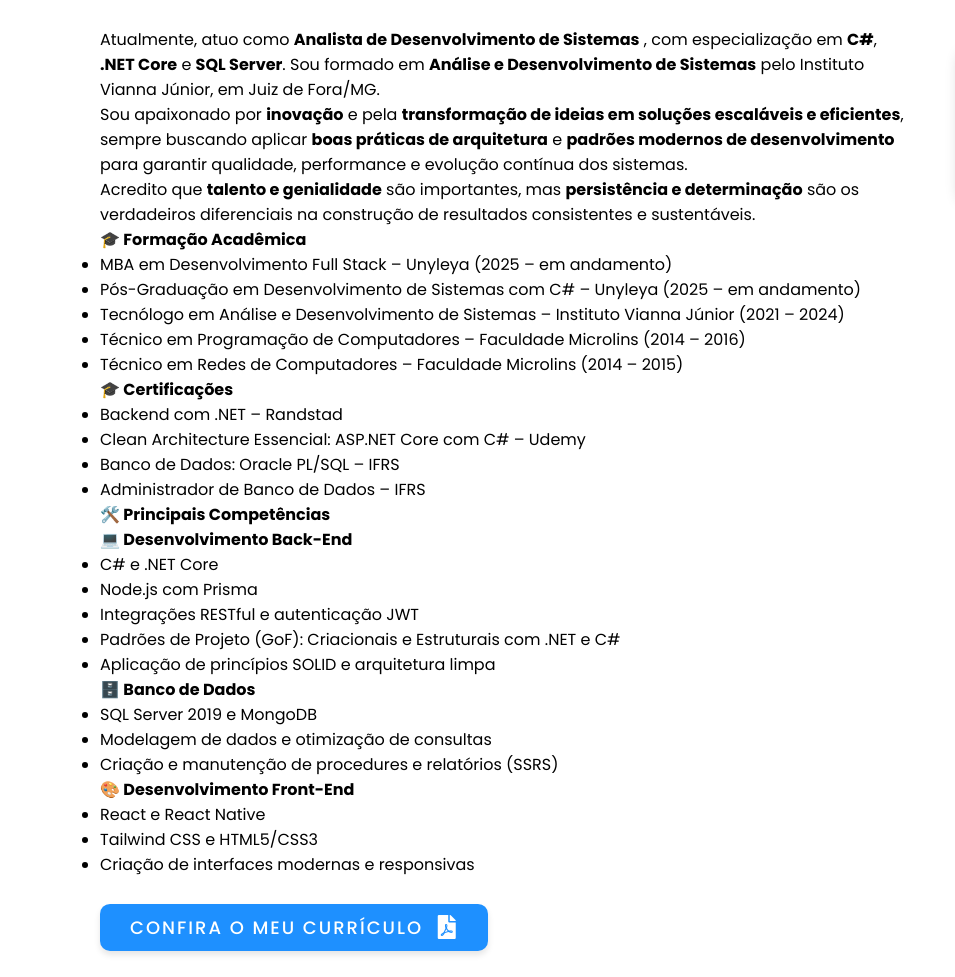
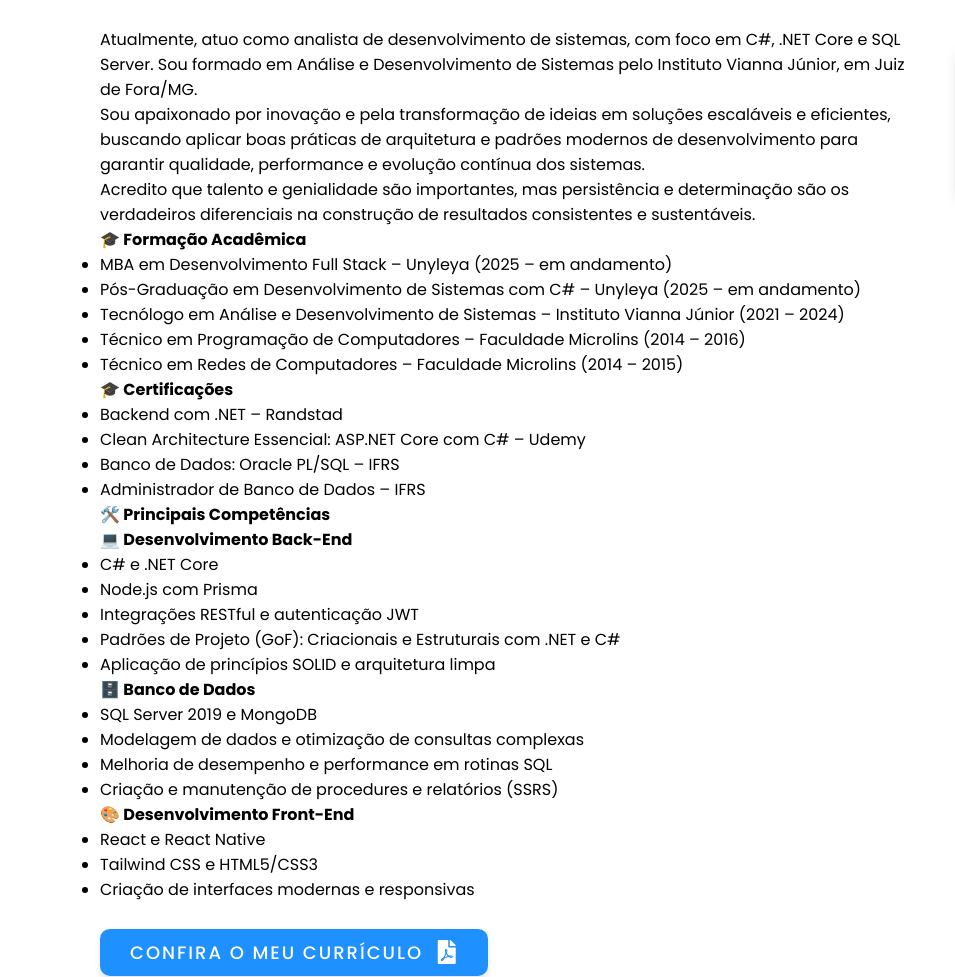
Before and after one commit to Geeh17/Portfolio, a plain HTML site: page index.html in a window 1280 px wide. Shown: the part 948-1925 px from the top of the page, 0-955 px from the left. Drawn offline with nearby package versions, Linux system fonts and the light colour scheme; no server answers.

Commit message:
atualização

```diff
--- a/index.html
+++ b/index.html
@@ -77,30 +77,23 @@
       <div class="content">
         <div class="contentBx w50">
           <p data-anime="top">
-            Atualmente, atuo como
-            <strong>Analista de Desenvolvimento de Sistemas</strong> , com
-            especialização em <strong>C#</strong>, <strong>.NET Core</strong> e
-            <strong>SQL Server</strong>. Sou formado em
-            <strong>Análise e Desenvolvimento de Sistemas</strong> pelo
-            Instituto Vianna Júnior, em Juiz de Fora/MG.
+            Atualmente, atuo como analista de desenvolvimento de sistemas, com
+            foco em C#, .NET Core e SQL Server. Sou formado em Análise e
+            Desenvolvimento de Sistemas pelo Instituto Vianna Júnior, em Juiz de
+            Fora/MG.
           </p>
 
           <p data-anime="top">
-            Sou apaixonado por <strong>inovação</strong> e pela
-            <strong
-              >transformação de ideias em soluções escaláveis e
-              eficientes</strong
-            >, sempre buscando aplicar
-            <strong>boas práticas de arquitetura</strong> e
-            <strong>padrões modernos de desenvolvimento</strong> para garantir
+            Sou apaixonado por inovação e pela transformação de ideias em
+            soluções escaláveis e eficientes, buscando aplicar boas práticas de
+            arquitetura e padrões modernos de desenvolvimento para garantir
             qualidade, performance e evolução contínua dos sistemas.
           </p>
 
           <p data-anime="top">
-            Acredito que <strong>talento e genialidade</strong> são importantes,
-            mas <strong>persistência e determinação</strong> são os verdadeiros
-            diferenciais na construção de resultados consistentes e
-            sustentáveis.
+            Acredito que talento e genialidade são importantes, mas persistência
+            e determinação são os verdadeiros diferenciais na construção de
+            resultados consistentes e sustentáveis.
           </p>
 
           <p data-anime="top"><strong>🎓 Formação Acadêmica</strong></p>
@@ -150,7 +143,8 @@
           <p data-anime="top"><strong>🗄️ Banco de Dados</strong></p>
           <ul data-anime="top" class="competencias">
             <li>SQL Server 2019 e MongoDB</li>
-            <li>Modelagem de dados e otimização de consultas</li>
+            <li>Modelagem de dados e otimização de consultas complexas</li>
+            <li>Melhoria de desempenho e performance em rotinas SQL</li>
             <li>Criação e manutenção de procedures e relatórios (SSRS)</li>
           </ul>
 
```
